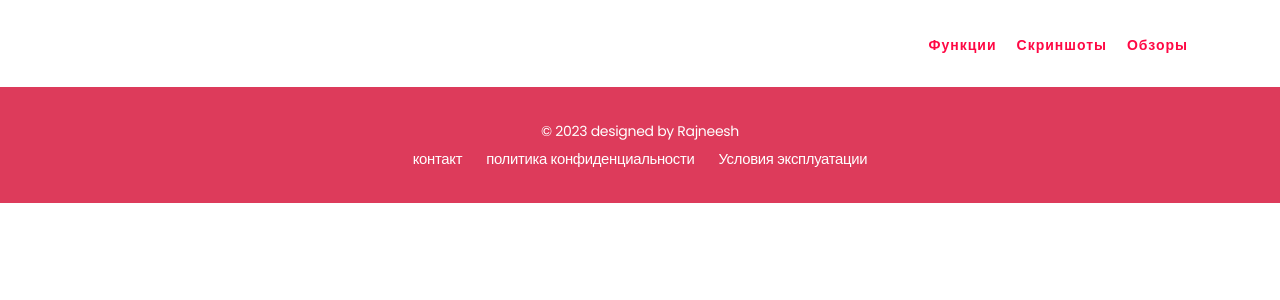
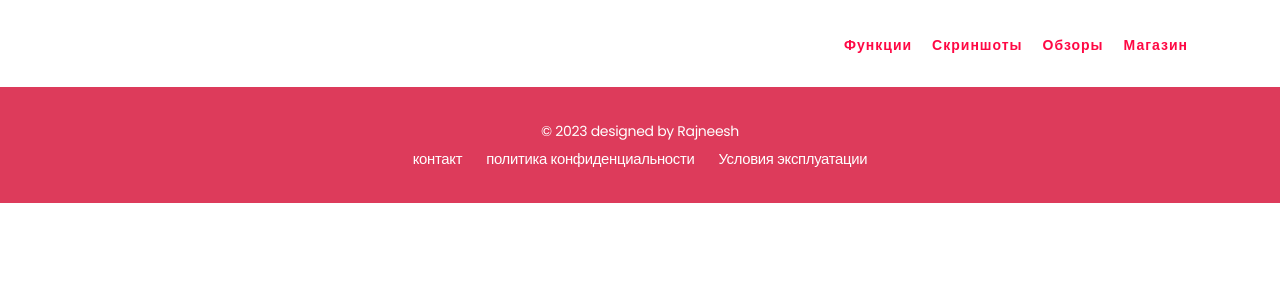
Before and after one commit to yasha64/yasha64.github.io, a Jekyll site: the page built from contact.html, in a window 1280 px wide. Shown: the top 300 px of the page. Built offline with Jekyll 4.4.1, drawn with Linux system fonts in a browser that asks for light colours.

```diff
--- a/_includes/navbar.html
+++ b/_includes/navbar.html
@@ -19,6 +19,15 @@
               <a data-scroll class="nav-link" href="#screenshots">скриншоты</a>
             </li>
             <li><a data-scroll class="nav-link" href="#reviews">обзоры</a></li>
+            <li>
+              <a
+                data-scroll
+                class="nav-link"
+                target="_blank"
+                href="https://market.yandex.ru/?clid=3796485"
+                >Магазин</a
+              >
+            </li>
           </ul>
         </div>
       </div>
```
